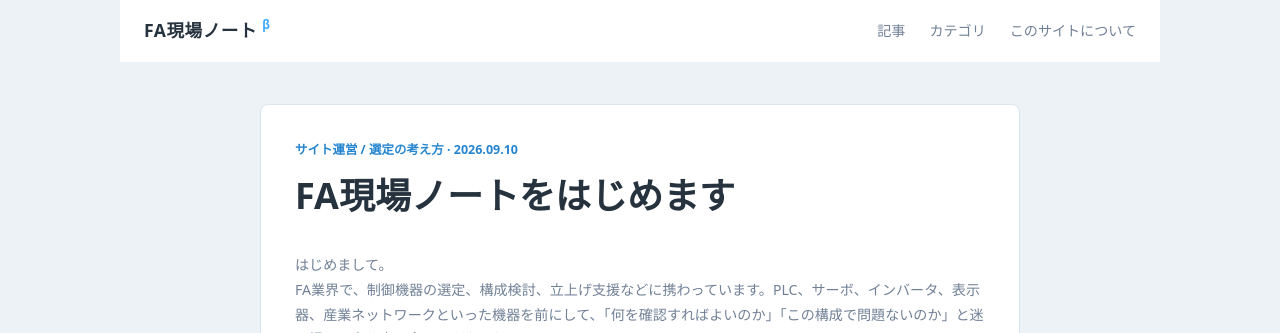
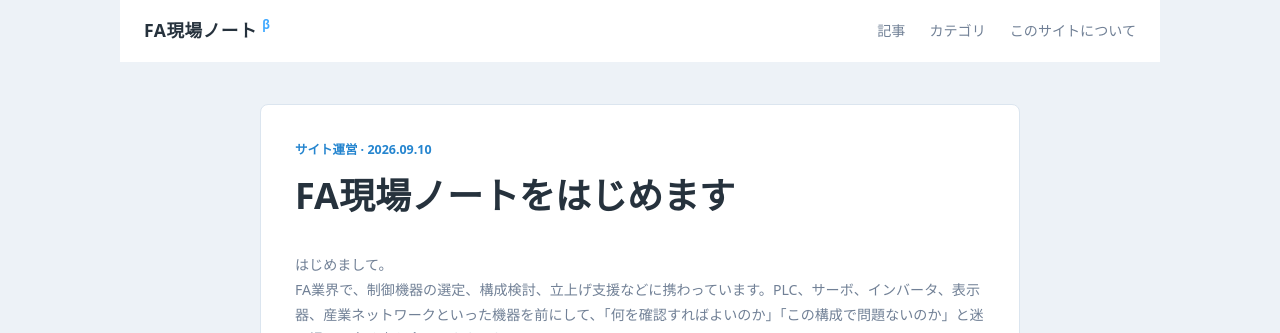
Before and after one commit to 3dmqrk/fa_genba.github.io, a Jekyll site: the page built from _posts/2026-09-10-introduction.md, in a window 1280 px wide. Shown: the top 333 px of the page. Built offline with Jekyll 4.4.1, drawn with Linux system fonts in a browser that asks for light colours.

```diff
--- a/_posts/2026-09-10-introduction.md
+++ b/_posts/2026-09-10-introduction.md
@@ -2,7 +2,7 @@
 layout: post
 title: "FA現場ノートをはじめます"
 date: 2026-09-10 12:00:00 +0900
-categories: [サイト運営, 選定の考え方]
+categories: ["サイト運営"]
 excerpt: "FA・制御機器の選定、構成、立上げに関する実務の考え方を発信する理由と、このブログで扱うテーマを紹介します。"
 ---
 
```
